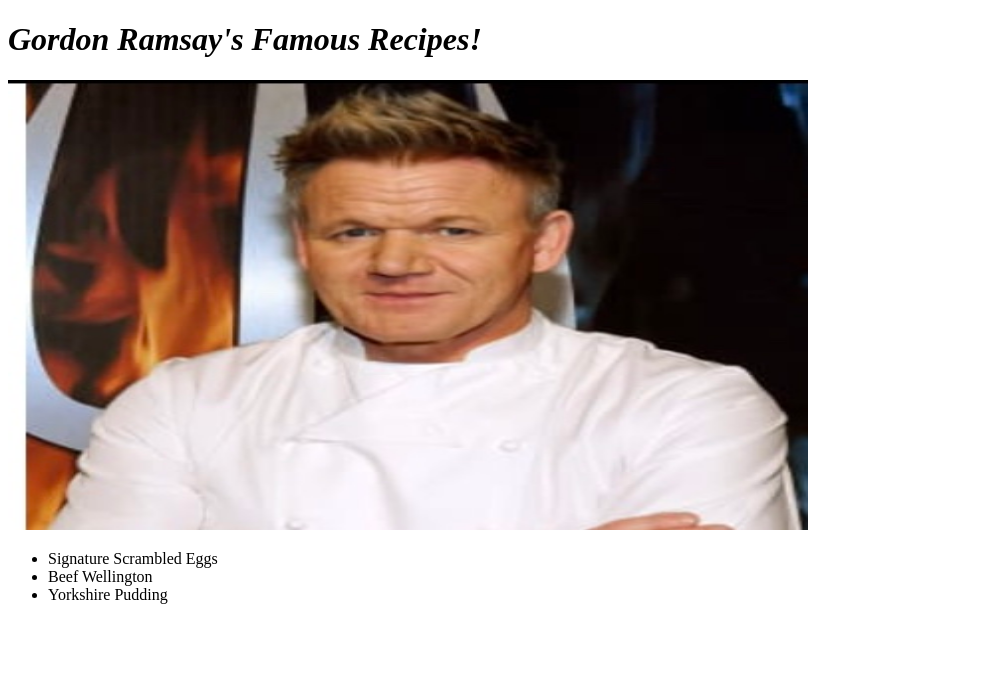
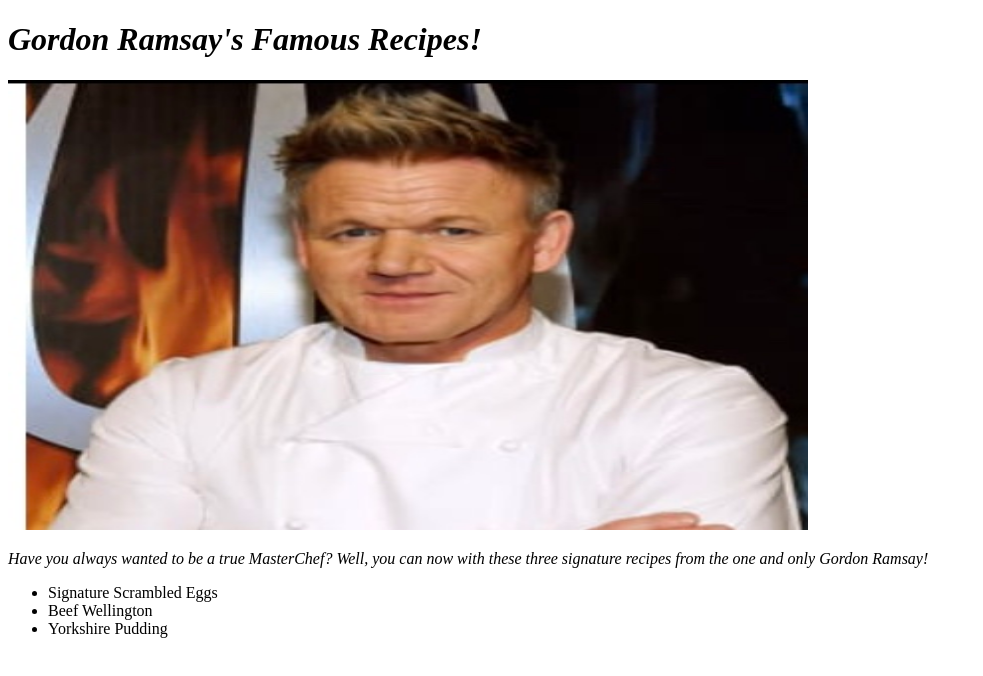
Before and after one commit to ritik1831/recipes, a plain HTML site: page index.html in a window 1280 px wide. Shown: the whole page, without its empty margins (0-983 px from the left). Drawn offline with Linux system fonts and the light colour scheme.

Commit message:
Added caption to photo

```diff
--- a/index.html
+++ b/index.html
@@ -9,7 +9,9 @@
 <body>
   <h1><strong><em>Gordon Ramsay's Famous Recipes!</em></strong></h1>
   <img src='images/gordonramsay.jpg' alt='Gordon Ramsay Portrait' style="width:800px;height:450px;">
-
+<p>
+  <em>Have you always wanted to be a true MasterChef? Well, you can now with these three signature recipes from the one and only Gordon Ramsay!</em>
+  </p>
   <div>
     <ul>
       <li>Signature Scrambled Eggs</li>
```
